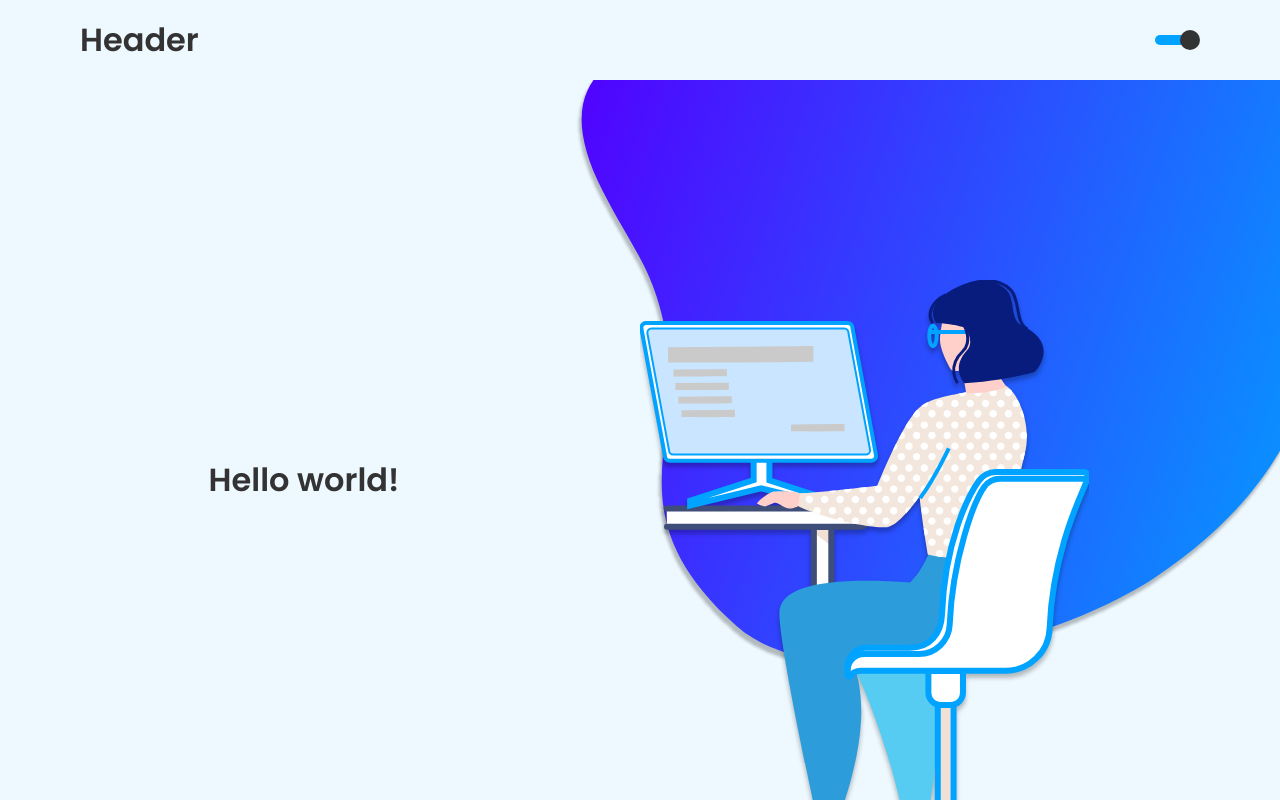
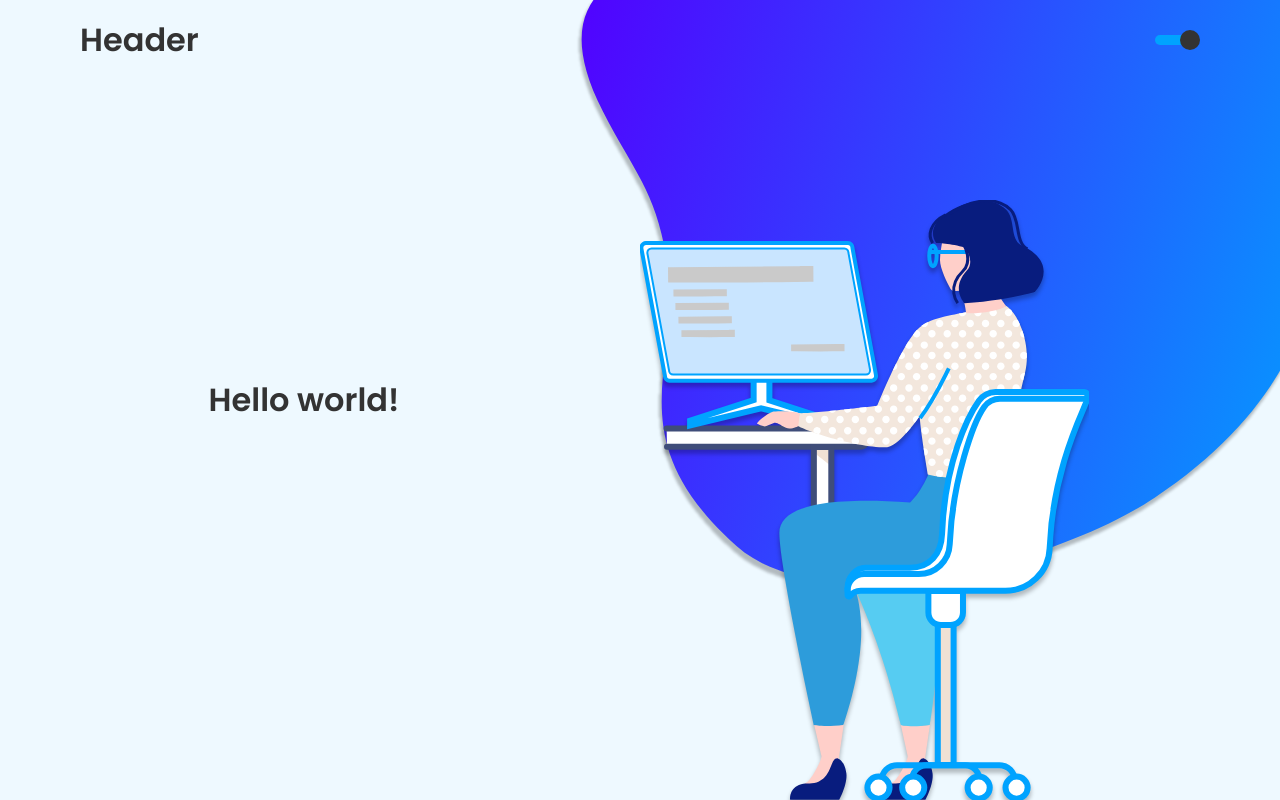
Before and after one commit to Eduardo-SO/Teach, a Next.js app in the folder web/: page / in a window 1280 px wide. Built offline with nearby package versions, Linux system fonts and the light colour scheme.

Commit message:
Remove Header spacing from content

```diff
--- a/web/src/components/Header/styles.ts
+++ b/web/src/components/Header/styles.ts
@@ -7,7 +7,5 @@ export const Container = styled.div`
 
   height: 80px;
   padding: 0 80px;
-
-  /* background: ${props => props.theme.colors.background.tertiary};
-  color: ${props => props.theme.colors.text.secondary}; */
+  margin-bottom: -80px;
 `
```
